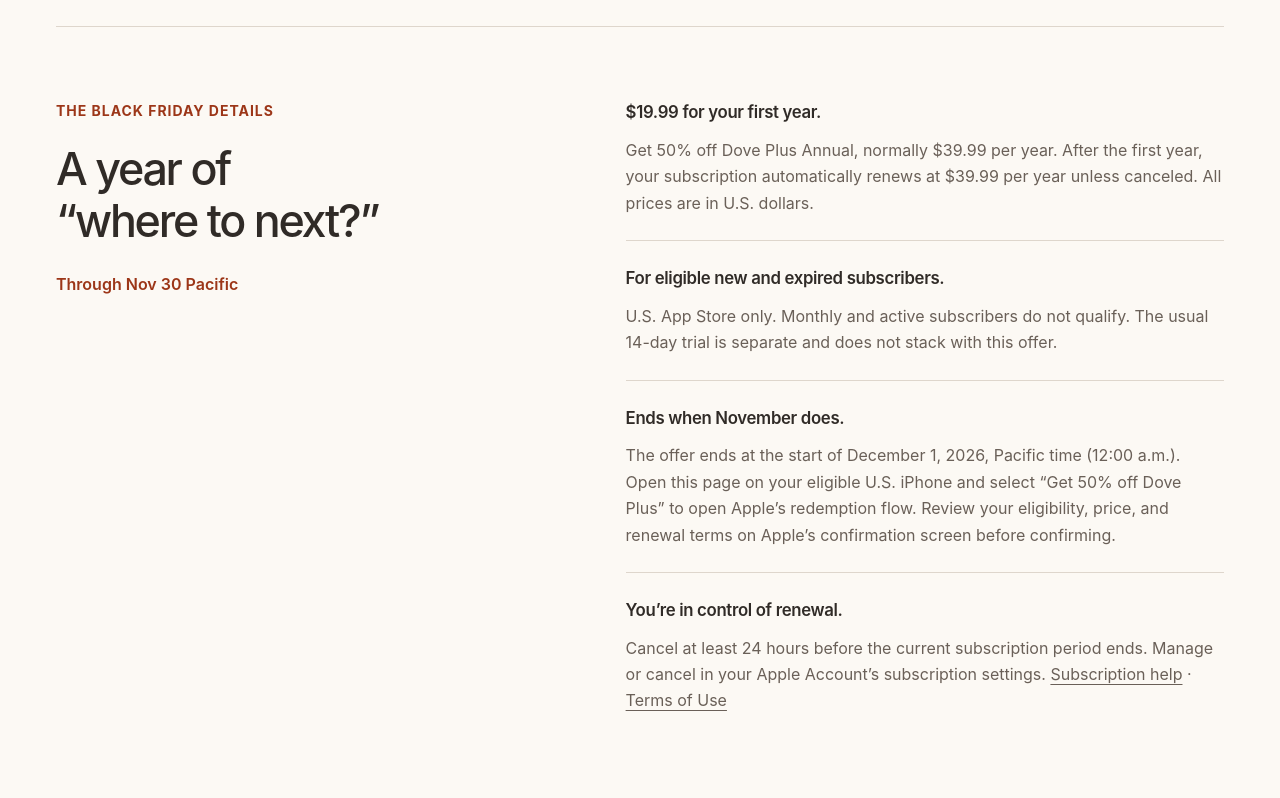
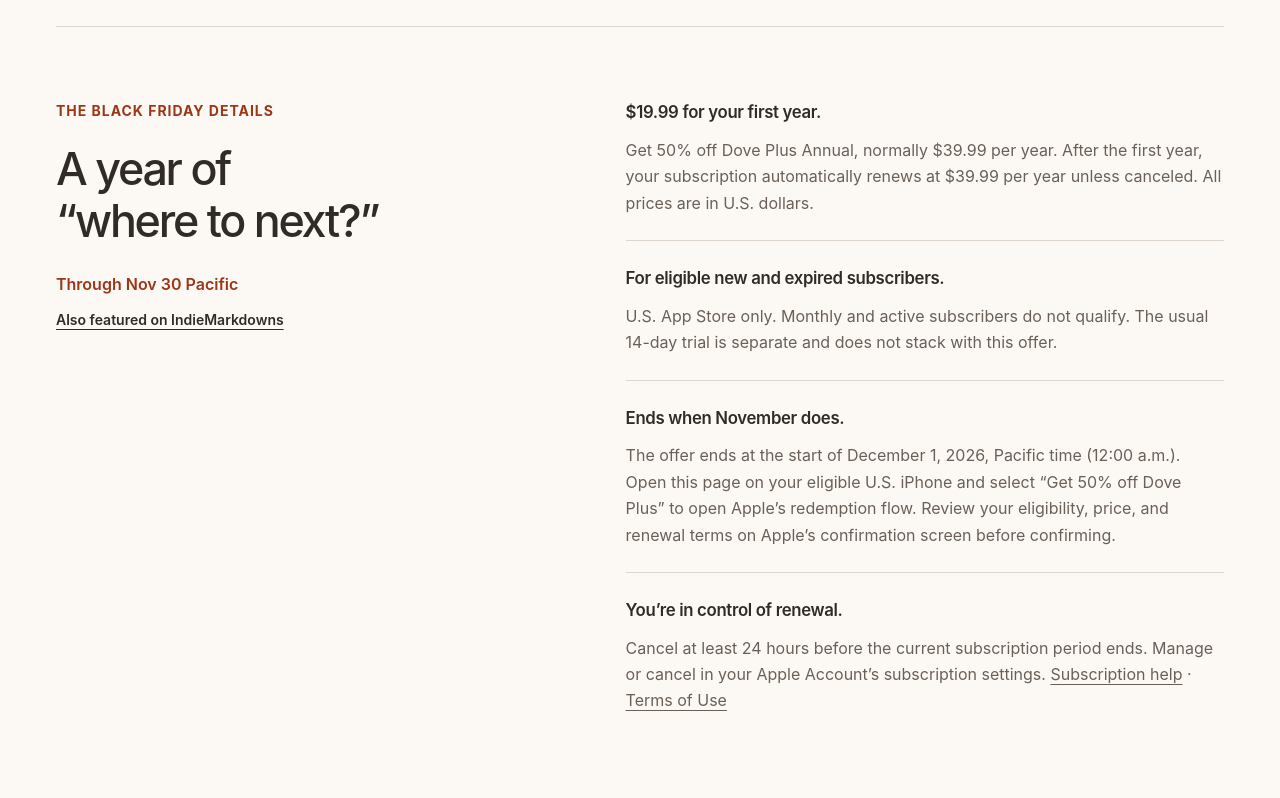
Before and after one commit to bridgetownappstudio/bridgetownappstudio.github.io, a plain HTML site: page dove/black-friday/index.html in a window 1280 px wide. Shown: the part 1593-2391 px from the top of the page. Drawn offline with Linux system fonts and the light colour scheme.

Commit message:
Link Dove’s Black Friday IndieMarkdowns listing (#13)

```diff
--- a/dove/black-friday/index.html
+++ b/dove/black-friday/index.html
@@ -54,7 +54,7 @@
 
     <!-- BLACK FRIDAY TERMS START: replace with an ended notice when retiring the offer. -->
     <section id="offer-terms" class="details-section wrap" aria-labelledby="terms-title">
-      <div><p class="eyebrow">THE BLACK FRIDAY DETAILS</p><h2 id="terms-title">A year of<br>“where to next?”</h2><p class="offer-deadline">Through Nov 30 Pacific</p></div>
+      <div><p class="eyebrow">THE BLACK FRIDAY DETAILS</p><h2 id="terms-title">A year of<br>“where to next?”</h2><p class="offer-deadline">Through Nov 30 Pacific</p><p><a class="text-link" href="https://indiemarkdowns.com/deals/dove-where-to/">Also featured on IndieMarkdowns</a></p></div>
       <dl class="details-list">
         <div><dt>$19.99 for your first year.</dt><dd>Get 50% off Dove Plus Annual, normally $39.99 per year. After the first year, your subscription automatically renews at $39.99 per year unless canceled. All prices are in U.S. dollars.</dd></div>
         <div><dt>For eligible new and expired subscribers.</dt><dd>U.S. App Store only. Monthly and active subscribers do not qualify. The usual 14-day trial is separate and does not stack with this offer.</dd></div>
```
